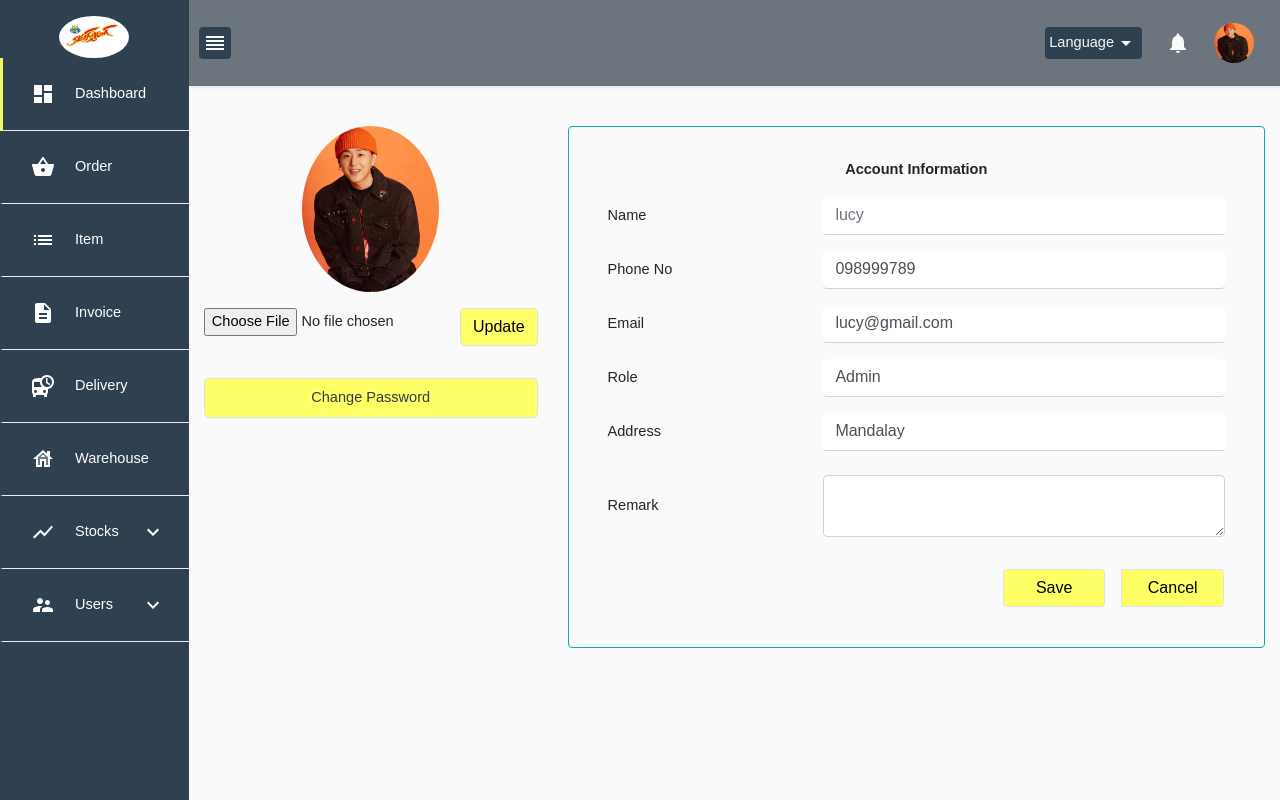
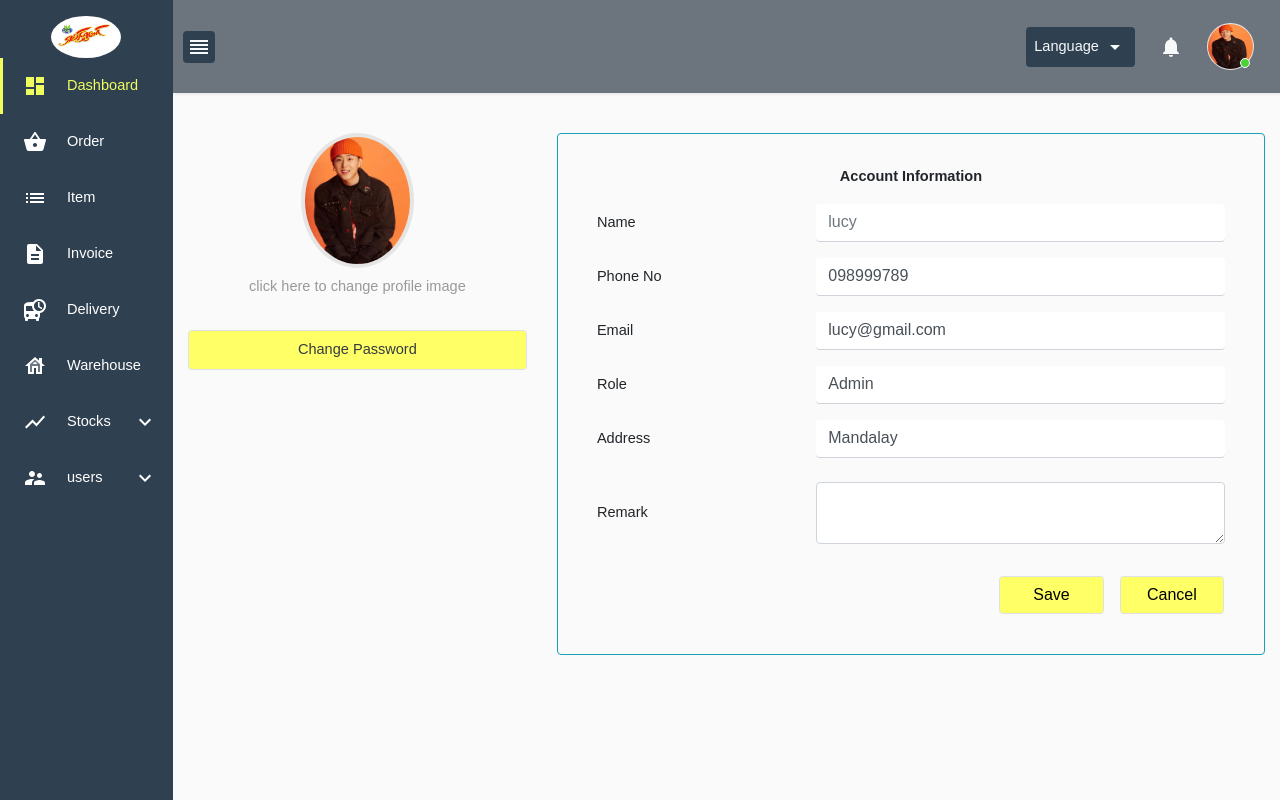
Before and after one commit to lucy-idunq/sst-web, a React (Create React App) app: page /user-profile in a window 1280 px wide. Built offline with nearby package versions, Linux system fonts and the light colour scheme.

Commit message:
updated sidebar and navbar and language state

```diff
--- a/src/App.js
+++ b/src/App.js
@@ -13,7 +13,6 @@ const App = props => {
   const routeName = ['/', '/register',]
 
   return (
-    // v1
     <div className="container-fluid p-0 ">
       {
         !routeName.includes(history.location.pathname) ? (
--- a/src/Components/Navigation/NavBar.js
+++ b/src/Components/Navigation/NavBar.js
@@ -1,7 +1,8 @@
 import React from 'react'
 
 import ReorderIcon from '@material-ui/icons/Reorder';
-// import AccountCircleIcon from '@material-ui/icons/AccountCircle';
+import FiberManualRecordIcon from '@material-ui/icons/FiberManualRecord';
+import AccountCircleIcon from '@material-ui/icons/AccountCircle';
 import NotificationsIcon from '@material-ui/icons/Notifications';
 import ArrowDropDownIcon from '@material-ui/icons/ArrowDropDown';
 
@@ -25,20 +26,20 @@ const NavBar = props => {
             </div>
             <div className="d-flex align-items-center">
                 <div className="dropdown nav-link" aria-haspopup="true" aria-expanded="false" style={{ cursor: 'pointer' }}>
-                    <div className="p-1 rounded " data-toggle="dropdown" style={{ background: '#2F4050' }}>
-                       {lan[currentLang].language}
-                    <span className="d-none d-sm-inline "><ArrowDropDownIcon /></span>
+                    <div className="p-2 rounded " data-toggle="dropdown" style={{ background: '#2F4050' }}>
+                        <span> {lan[currentLang].language} </span>
+                        <span className="d-none d-sm-inline "><ArrowDropDownIcon /></span>
                     </div>
                     <ul className="dropdown-menu dropdown-menu-right bg-secondary" onClick={handleLanguage} /*style={{ right: 0, left: 'auto' }}*/>
                         <li>
                             <div className="dropdown-item text-light bg-transparent" id="en">
-                            {lan[currentLang].english}
+                                {lan[currentLang].english}
                             </div>
                         </li>
                         <div className="dropdown-divider" />
                         <li>
                             <div className="dropdown-item text-light bg-transparent" id="mm">
-                            {lan[currentLang].myanmar}
+                                {lan[currentLang].myanmar}
                             </div>
                         </li>
                     </ul>
@@ -48,8 +49,11 @@ const NavBar = props => {
 
                 <div className="dropdown" aria-haspopup="true" aria-expanded="false" style={{ cursor: 'pointer' }}>
                     <div className="nav-link" data-toggle="dropdown" >
-                        {/* <AccountCircleIcon /> */}
-                        <img src={ph1} alt="pp" className="rounded-circle" width={40} height={40} />
+                        <div style={greenIconStyle}></div>
+                        <div style={imageInnerStyle}>
+                            <img src={ph1} alt="pp" className="rounded-circle" width={45} height={45} />
+                        </div>
+                        {/*  <AccountCircleIcon style={{ fontSize: 45 }} /> */}
                     </div>
                     <ul className="dropdown-menu dropdown-menu-right bg-secondary text-light">
                         <li className="dropdown-item bg-transparent">
@@ -69,3 +73,19 @@ const NavBar = props => {
 }
 
 export default NavBar;
+
+const greenIconStyle = {
+    backgroundColor: '#4cd137',
+    position: 'absolute',
+    right: '20px',
+    bottom: '10px',
+    height: '10px',
+    width: '10px',
+    borderRadius: '50%',
+    border: '1px solid #fff'
+}
+const imageInnerStyle = {
+    borderRadius: '50%',
+    padding: '1px',
+    background: '#e5e5e5',
+}
--- a/src/Components/Navigation/SideBar.js
+++ b/src/Components/Navigation/SideBar.js
@@ -25,13 +25,15 @@ import StorageIcon from '@material-ui/icons/Storage';
 const SideBar = props => {
     const { currentLang } = props
     const [divID, setdivID] = useState(1)
+    const [IconChange, setIconChange] = useState(false)
 
     const onClickDiv = (id) => {
-        setdivID(id)
+        setdivID(id);
+        setIconChange(!IconChange);
     }
     // console.log(divID)
     return (
-        <div style={{ height: '100vh', backgroundColor: '#2F4050', color: '#fff' }}>
+        <div style={{ height: '100vh', backgroundColor: '#2F4050' }}>
             <div className="d-flex flex-column " >
                 <div className="text-center pt-3">
                     <img src={logo} alt="logo" className="rounded-circle" width={70} />
@@ -40,96 +42,68 @@ const SideBar = props => {
                     <SidebarItem title={lan[currentLang].dashboard} icon={<DashboardIcon />} id={1} divID={divID} onClick={onClickDiv} />
                 </Link>
                 <Link to={'/orders'} style={LinkStyle}>
-                    <SidebarItem title="Order" icon={<ShoppingBasketIcon />} id={2} divID={divID} onClick={onClickDiv} />
+                    <SidebarItem title={lan[currentLang].order} icon={<ShoppingBasketIcon />} id={2} divID={divID} onClick={onClickDiv} />
                 </Link>
                 <Link to={'/items'} style={LinkStyle}>
-                    <SidebarItem title="Item" icon={<ListIcon />} id={3} divID={divID} onClick={onClickDiv} />
+                    <SidebarItem title={lan[currentLang].item} icon={<ListIcon />} id={3} divID={divID} onClick={onClickDiv} />
                 </Link>
                 <Link to={'/invoice'} style={LinkStyle}>
-                    <SidebarItem title="Invoice" icon={<DescriptionIcon />} id={4} divID={divID} onClick={onClickDiv} />
+                    <SidebarItem title={lan[currentLang].invoice} icon={<DescriptionIcon />} id={4} divID={divID} onClick={onClickDiv} />
                 </Link>
                 <Link to={'/delivery'} style={LinkStyle}>
-                    <SidebarItem title="Delivery" icon={<DepartureBoardIcon />} id={5} divID={divID} onClick={onClickDiv} />
+                    <SidebarItem title={lan[currentLang].delivery} icon={<DepartureBoardIcon />} id={5} divID={divID} onClick={onClickDiv} />
                 </Link>
                 <Link to={'/warehouse'} style={LinkStyle}>
-                    <SidebarItem title="Warehouse" icon={<HouseTwoToneIcon />} id={6} divID={divID} onClick={onClickDiv} />
+                    <SidebarItem title={lan[currentLang].warehouse} icon={<HouseTwoToneIcon />} id={6} divID={divID} onClick={onClickDiv} />
                 </Link>
-                <SidebarItem title="Stocks" icon={<ShowChartIcon />} id={7} divID={divID}
+                <SidebarItem title={lan[currentLang].stocks} icon={<ShowChartIcon />} id={7} divID={divID}
                     subItem subItemId='stocks' subItemList={[
-                        { id: 8, icon: <StorageIcon />, title: 'Stock Item', link: '/stock-item' },
-                        { id: 9, icon: <InboxIcon />, title: 'Stock In', link: '/stock-in' },
-                        { id: 10, icon: <AllOutIcon />, title: 'Stock Out', link: '/stock-out' },
-                        { id: 11, icon: <KeyboardReturnIcon />, title: 'Stock Return', link: '/stock-return' }
+                        { id: 8, icon: <StorageIcon />, title: lan[currentLang].stockItem, link: '/stock-item' },
+                        { id: 9, icon: <InboxIcon />, title: lan[currentLang].stockIn, link: '/stock-in' },
+                        { id: 10, icon: <AllOutIcon />, title: lan[currentLang].stockOut, link: '/stock-out' },
+                        { id: 11, icon: <KeyboardReturnIcon />, title: lan[currentLang].stockReturn, link: '/stock-return' }
                     ]}
-                    onClick={onClickDiv}
+                    IconChange={IconChange} onClick={onClickDiv}
                 />
-                <SidebarItem title="Users" icon={<SupervisorAccountIcon />} id={12} divID={divID}
+                <SidebarItem title={lan[currentLang].users} icon={<SupervisorAccountIcon />} id={12} divID={divID}
                     subItem subItemId='users' subItemList={[
-                        { id: 13, icon: <PersonIcon />, title: 'Customer', link: '/customers', },
-                        { id: 14, icon: <AssignmentIndIcon />, title: 'Staff', link: '/staff', },
-                        { id: 15, icon: <FaceIcon />, title: 'Admin', link: '/admin', }
+                        { id: 13, icon: <PersonIcon />, title: lan[currentLang].customer, link: '/customers', },
+                        { id: 14, icon: <AssignmentIndIcon />, title: lan[currentLang].staff, link: '/staff', },
+                        { id: 15, icon: <FaceIcon />, title: lan[currentLang].admin, link: '/admin', }
                     ]}
-                    onClick={onClickDiv}
+                    IconChange={IconChange} onClick={onClickDiv}
                 />
-                {/* ======================version2======================================================================================================================================================== */}
-                {/* {
-                    SidebarData.map((v, k) => (
-                        <div className="h-100" style={{ backgroundColor: '#2F4050', color: '#fff', }} key={k}>
-                            <Link to={v.link} style={{ textDecoration: 'none', color: '#fff' }}>
-                                <div className="d-flex justify-content-center justify-content-lg-start align-items-center p-4"
-                                    data-toggle="collapse" data-target={`#${v.id}`} aria-expanded="false" aria-controls="collapseExample"
-                                    style={{ cursor: `${isHover && 'pointer'}`, borderBottom: '1px solid #eee', }}>
-                                    <div className="px-1">{v.icon}</div>
-                                    <div className="px-3 flex-grow-1 d-none d-sm-none d-md-none d-lg-inline">{v.title}</div>
-                                    {v.children && <div><ExpandMoreIcon /></div>}
-                                </div>
-                            </Link>
-                            {
-                                v.children &&
-                                v.children.map((v, k) => (
-                                    <div className="collapse" id={`${v.id}`} key={k} style={{ borderBottom: '1px solid #eee' }}>
-                                        <Link to={v.link} style={{ textDecoration: 'none', color: '#fff' }}>
-                                            <div className="d-flex justify-content-center justify-content-lg-start align-items-center p-3" >
-                                                <div className="px-2">{v.icon}</div>
-                                                <div className=" d-none d-lg-inline px-3">{v.title}</div>
-                                            </div>
-                                        </Link>
-                                    </div>
-                                ))
-                            }
-                        </div>
-                    ))
-                } */}
-                {/* ====================================================================================================================================================== */}
             </div>
         </div>
     )
 }
 
-const SidebarItem = ({ title, icon, id, divID, subItem, subItemId, subItemList, onClick }) => (
-    <div className="h-100" style={{ backgroundColor: '#2F4050', color: '#fff', }}>
+const SidebarItem = ({ title, icon, id, divID, subItem, subItemId, subItemList, onClick, IconChange }) => (
+    <div className="h-100" style={{ backgroundColor: '#2F4050', }}>
         <div id={id} onClick={() => onClick(id)}
             data-toggle="collapse" data-target={`#${subItemId}`} aria-expanded="false"
-            className="d-flex justify-content-center justify-content-lg-start align-items-center p-4"
+            className="d-flex justify-content-center justify-content-lg-start align-items-center p-3"
             style={{
-                borderBottom: '1px solid #eee',
+                // borderBottom: '1px solid #eee',
                 cursor: subItem && 'pointer',
+                color: `${divID === id ? '#EFFD5F' : "#fff"}`,
                 borderLeft: `3px solid ${divID === id ? '#EFFD5F' : "#00000000"}`
             }}>
             <div className="px-1">{icon}</div>
             <div className="px-3 flex-grow-1 d-none d-sm-none d-md-none d-lg-inline">
                 {title}
             </div>
-            {subItem && <div><ExpandMoreIcon /></div>}
+            <div> {subItem && <span><ExpandMoreIcon /></span>}</div>
         </div>
         {
             subItemList &&
             subItemList.map((v, k) => (
                 <div id={`${subItemId}`} onClick={() => onClick(v.id)}
                     className="collapse" key={k}
-                    style={{ borderBottom: '1px solid #eee', borderLeft:`3px solid ${divID === v.id ? '#EFFD5F' : "#00000000"} ` }}>
+                   /* style={{ borderBottom: '1px solid #eee' }}*/>
                     <Link to={v.link} style={LinkStyle}>
-                        <div className="d-flex justify-content-center justify-content-lg-start align-items-center p-3" >
+                        <div className="d-flex justify-content-center justify-content-lg-start align-items-center p-3"
+                            style={{ color: `${divID === v.id ? '#EFFD5F' : "#fff"}`, borderLeft: `3px solid ${divID === v.id ? '#EFFD5F' : "#00000000"}` }}>
                             <div className="px-2">{v.icon}</div>
                             <div className=" d-none d-lg-inline px-3">{v.title}</div>
                         </div>
--- a/src/Components/User/Customer/Customer.js
+++ b/src/Components/User/Customer/Customer.js
@@ -9,7 +9,7 @@ import DqDataTable from '../../../common/DqDataTable'
 import DqModal from '../../../common/DqModal'
 
 const Customer = props => {
-    const { history ,currentLang } = props
+    const { history ,/*currentLang*/ } = props
 
     const customerNewPage = () => {
         history.replace('/customer')
--- a/src/Components/User/UserProfile.js
+++ b/src/Components/User/UserProfile.js
@@ -10,21 +10,23 @@ import DqLink from '../../common/DqLink'
 const UserProfile = props => {
     return (
         <div className="container-fluid p-0">
-            <div className="d-flex flex-wrap pb-2">
-                <div className="col-lg-4 col-10">
-                    <div className="d-flex justify-content-center">
-                        <div className="position-relative mt-auto mb-auto col-4 col-lg-6 ">
-                            <div className="position-absolute d-none" style={activeIconStyle}>
-                                <FiberManualRecordIcon />
-                            </div>
-                            <img src={ph1} alt="profileImage" className="rounded-circle img-fluid " />
-                        </div>
+            <div className="d-flex flex-wrap justify-content-center pb-2">
+                <div className="col-lg-4 col-md-4 col-10">
+
+                    <div className="col-lg-4 col-md-5 col-3 p-0 mx-auto" style={{ borderRadius: '50%', border: '4px solid #e5e5e5', }}>
+                        <img src={ph1} alt="profileImage" className="rounded-circle img-fluid " />
                     </div>
-                    <div className="py-3">
-                        <div className="d-flex justify-content-between">
+
+                    <div className="py-2 text-center">
+                        <label for="upload" className="text-center"
+                            style={{ cursor: 'pointer', color: '#999' }}  >
+                            click here to change profile image
+                        <input type="file" id="upload" hidden />
+                        </label>
+                        {/* <div className="d-flex justify-content-between">
                             <div> <input type="file" className="form-control-file" id="imageUpload" /> </div>
                             <div><DqButton text="Update" /></div>
-                        </div>
+                        </div> */}
 
                     </div>
                     <div className="py-3 ">
@@ -32,7 +34,7 @@ const UserProfile = props => {
                     </div>
                 </div>
 
-                <div className="col-lg-8 col-12">
+                <div className="col-lg-8 col-md-8 col-12">
                     <div className="p-4 border border-info rounded">
 
                         <div className="text-center font-weight-bold py-2">{"Account Information"}</div>
--- a/src/Utils/lan.config.js
+++ b/src/Utils/lan.config.js
@@ -1,20 +1,47 @@
 export default {
     mm: {
-        language:"mmlanguage",
-        english:"mmenglish",
-        myanmar:"mm-myanmar",
-        profile:"mm-profile",
+        language: "mmlanguage",
+        english: "mmenglish",
+        myanmar: "mm-myanmar",
+        profile: "mm-profile",
+        logOut: "mm-logout",
         dashboard: "mmDash",
-        logOut:"mm-logout",
-
+        order: "mmOrder",
+        item: "mmItem",
+        invoice: "mmInvoice",
+        delivery: "mmDelivery",
+        warehouse: "mmWarehouse",
+        stocks: "mmStocks",
+        stockItem: "mmStock Item",
+        stockIn: "mmStock In",
+        stockOut: "mmStock Out",
+        stockReturn: "mmStock Return",
+        users: "mmusers",
+        customer: "mmCustomer",
+        staff: "mmStaff",
+        admin: "mmAdmin",
     },
     en: {
-        language:"Language",
-        english:"English",
-        myanmar:"Myanmar",
-        profile:"User Profile",
-        logOut:"Log out",
+        language: "Language",
+        english: "English",
+        myanmar: "Myanmar",
+        profile: "User Profile",
+        logOut: "Log out",
         dashboard: "Dashboard",
+        order: "Order",
+        item: "Item",
+        invoice: "Invoice",
+        delivery: "Delivery",
+        warehouse: "Warehouse",
+        stocks: "Stocks",
+        stockItem: "Stock Item",
+        stockIn: "Stock In",
+        stockOut: "Stock Out",
+        stockReturn: "Stock Return",
+        users: "users",
+        customer: "Customer",
+        staff: "Staff",
+        admin: "Admin",
     },
 
 
```
Also changed, not shown: src/Components/Navigation/sidebarv1.js (+31 -0 lines), src/Components/User/PasswordSetting.js (+17 -17 lines), 1 other file (tests, documents, lock files or other folders).
